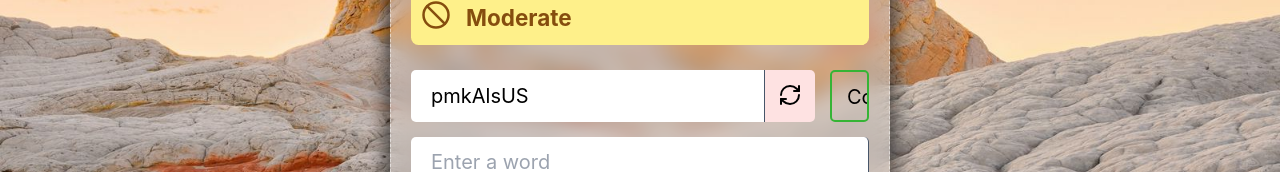
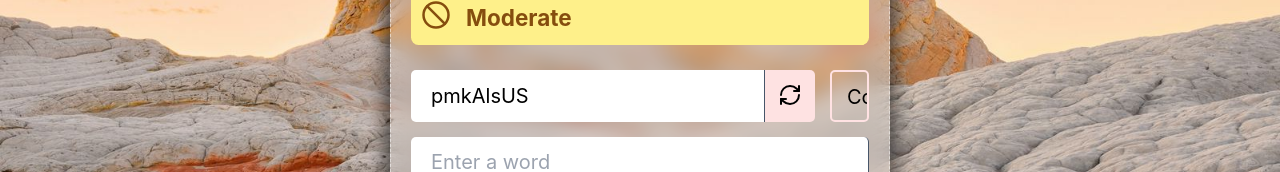
Before and after one commit to kripanshu-singh/Challenge-12-Password-Generator, a React (Vite) app: page / in a window 1280 px wide. Shown: the part 269-441 px from the top of the page. Built offline with nearby package versions, Linux system fonts and the light colour scheme.

Commit message:
fix: copy color from green to pink

```diff
--- a/src/App.css
+++ b/src/App.css
@@ -72,7 +72,7 @@ body.dark .card {
 }
 
 button {
-    --color: #35b435;
+    --color: #ffe2e3;
     font-family: inherit;
     display: inline-block;
     /* width: 2em; */
@@ -98,11 +98,12 @@ button:before {
     background: var(--color);
     height: 150px;
     width: 200px;
+    color: #fff;
     border-radius: 50%;
 }
 
 button:hover {
-    color: #fff;
+    color: #000;
 }
 
 button:before {
@@ -117,6 +118,6 @@ button:hover:before {
 }
 
 button:active:before {
-    background: #2fa30c;
+    background: #ffe2e3;
     transition: background 0.5s;
 }
```
